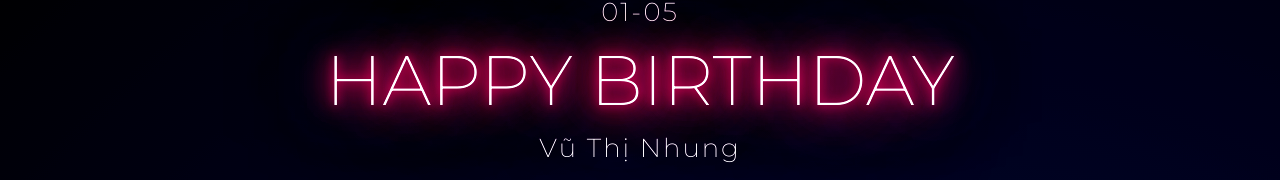
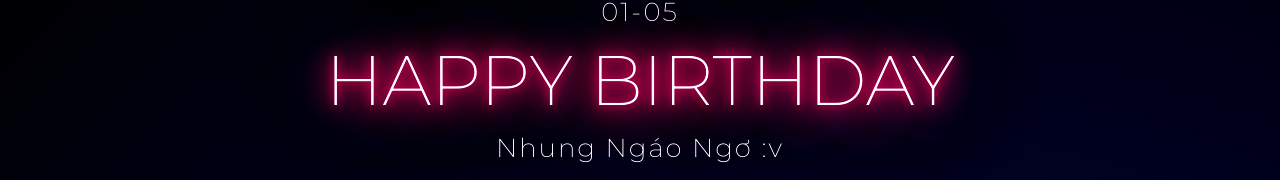
Before and after one commit to BuiQuang26/happy-birtday, a plain HTML site: page index.html in a window 1280 px wide. Shown: the top 180 px of the page. Drawn offline with nearby package versions, Linux system fonts and the light colour scheme; grey boxes are pictures that could not be loaded.

Commit message:
edit name

```diff
--- a/index.html
+++ b/index.html
@@ -24,7 +24,7 @@
       <!-- EDIT HERE -->
       <h3 class="STARDUST1">01-05</h3>
       <h1 class="STARDUST2">HAPPY BIRTHDAY</h1>
-      <h3 class="STARDUST3">Vũ Thị Nhung</h3>
+      <h3 class="STARDUST3">Nhung Ngáo Ngơ :v</h3>
       <img class="img" src="DSCF6328.JPG" alt="JUNO_OKYO" />
       <canvas id="pinkboard"></canvas>
     </div>
```
